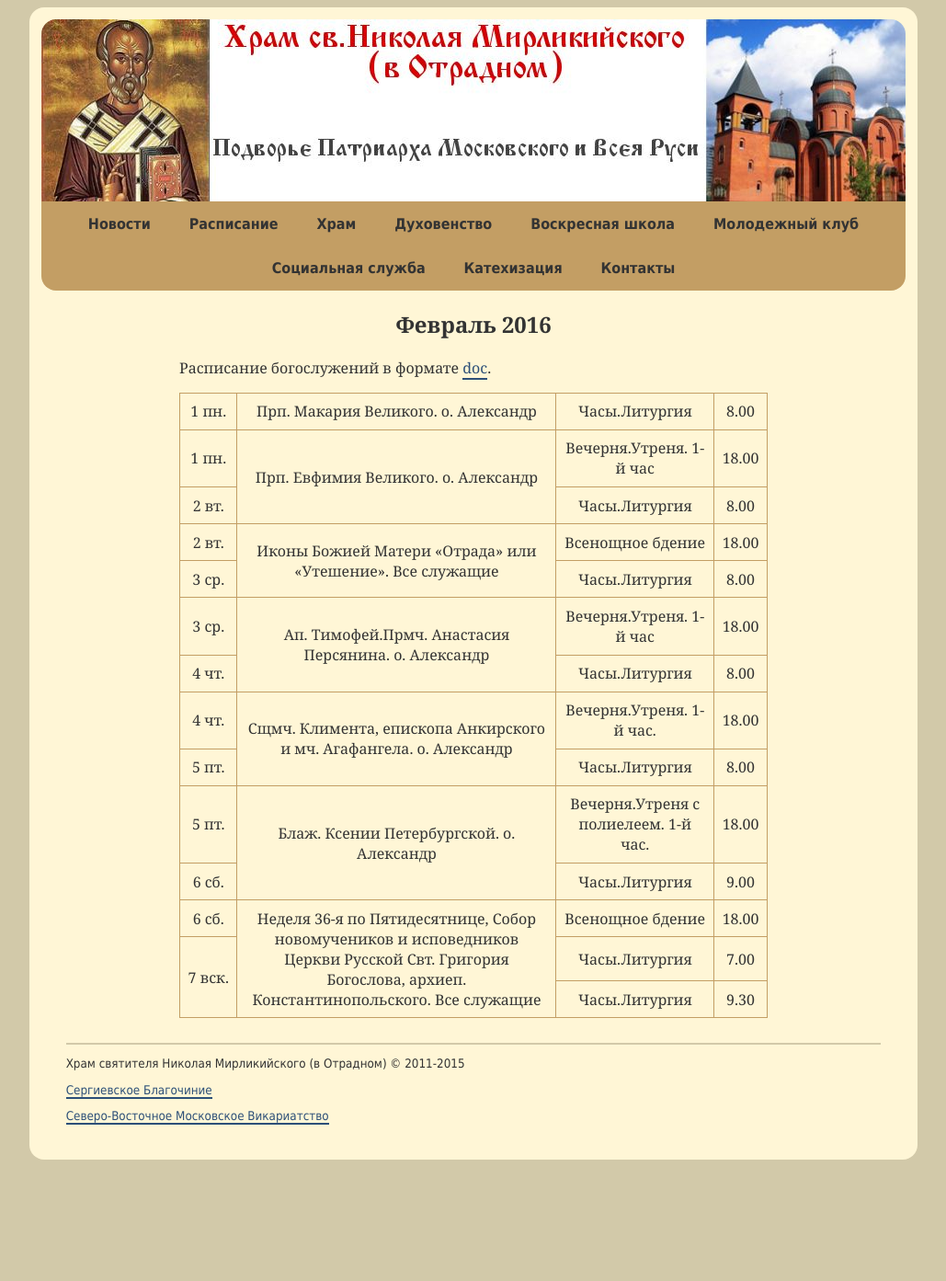
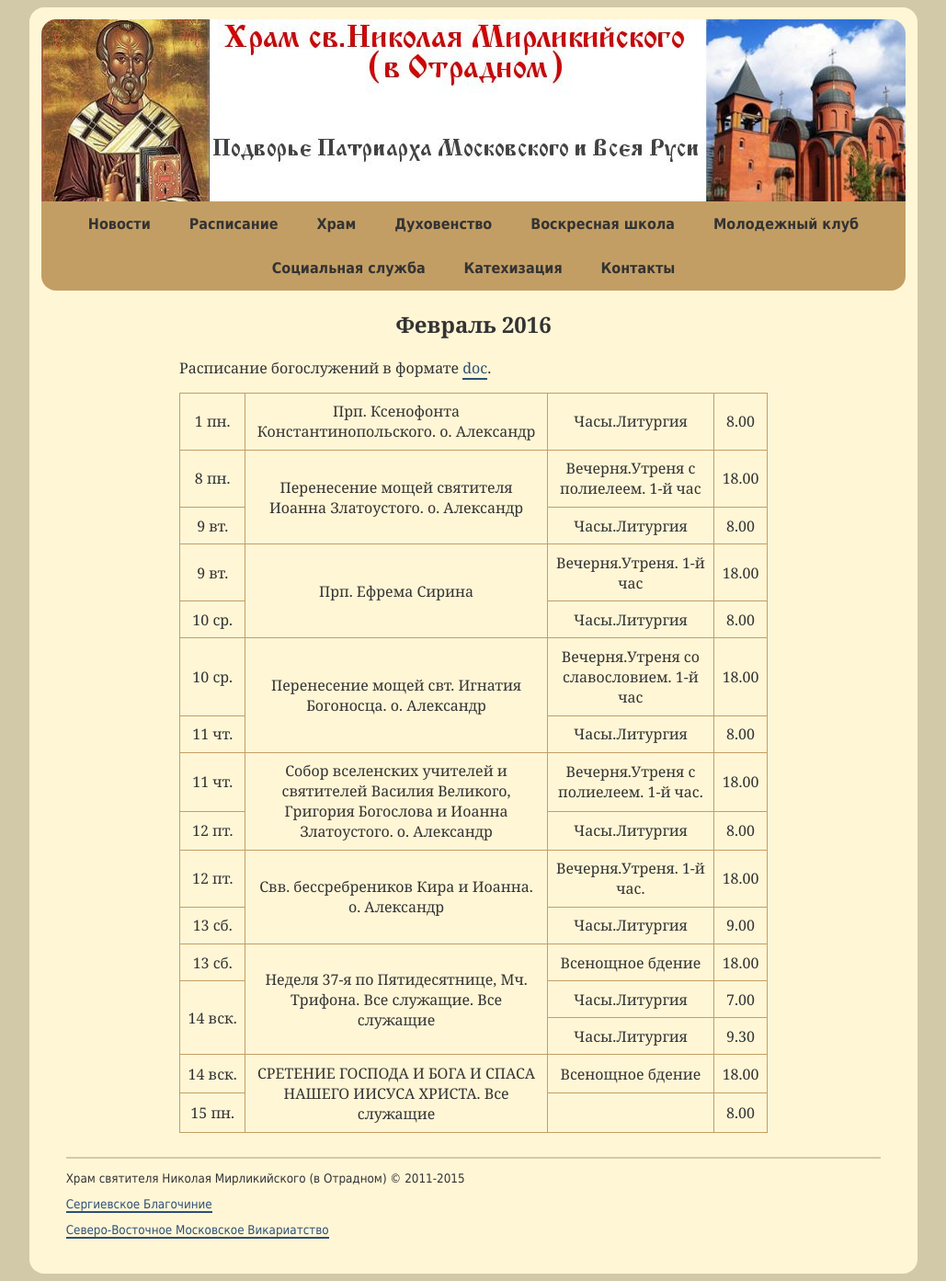
Before and after one commit to hramotradnoe/hramotradnoe.github.io, a Jekyll site: the page built from schedule/index.html, in a window 1280 px wide. Shown: the whole page at 92% size, without its empty margins (125-1154 px from the left). Built offline with Jekyll 4.4.1, drawn with Linux system fonts in a browser that asks for light colours; Markdown is read by kramdown in place of the engine named in the settings; before the commit the page ends 1269 px from its top, so only the background shows below that.

Commit message:
Update schedule.yml

```diff
--- a/_data/schedule.yml
+++ b/_data/schedule.yml
@@ -1,59 +1,66 @@
 period: Февраль 2016
 link: "https://docs.google.com/document/d/1MRnRzMpEdNcRiuZwPqMXle6WDNrjjhkfhUWmukT13HE/edit"
 timetable:
- - description : "Прп. Макария Великого. о. Александр"
+ - description : "Прп. Ксенофонта Константинопольского. о. Александр"
    services    :
       - day   : 1&nbsp;пн.
         time  : '8.00'
         title : "Часы.Литургия"
- - description : "Прп. Евфимия Великого. о. Александр"
+ - description : "Перенесение мощей святителя Иоанна Златоустого. о. Александр"
    services    :
-      - day   : 1&nbsp;пн.
+      - day   : 8&nbsp;пн.
+        time  : '18.00'
+        title : "Вечерня.Утреня с полиелеем. 1-й час"
+      - day   : 9&nbsp;вт.
+        time  : '8.00'
+        title : "Часы.Литургия"
+ - description : "Прп. Ефрема Сирина"
+   services    :
+      - day   : 9&nbsp;вт.
         time  : '18.00'
         title : "Вечерня.Утреня. 1-й час"
-      - day   : 2&nbsp;вт.
+      - day   : 10&nbsp;ср.
         time  : '8.00'
         title : "Часы.Литургия"
- - description : "Иконы Божией Матери «Отрада» или «Утешение». Все служащие"
+ - description : "Перенесение мощей свт. Игнатия Богоносца. о. Александр"
    services    :
-      - day   : 2&nbsp;вт.
+      - day   : 10&nbsp;ср.
+        time  : '18.00'
+        title : "Вечерня.Утреня со славословием. 1-й час"
+      - day   : 11&nbsp;чт.
+        time  : '8.00'
+        title : "Часы.Литургия"
+ - description : "Собор вселенских учителей и святителей Василия Великого, Григория Богослова и Иоанна Златоустого. о. Александр"
+   services    :
+      - day   : 11&nbsp;чт.
+        time  : '18.00'
+        title : "Вечерня.Утреня  с полиелеем. 1-й час."
+      - day   : 12&nbsp;пт.
+        time  : '8.00'
+        title : "Часы.Литургия"
+ - description : "Свв. бессребреников Кира и Иоанна. о. Александр"
+   services    :
+      - day   : 12&nbsp;пт.
+        time  : '18.00'
+        title : "Вечерня.Утреня. 1-й час."
+      - day   : 13&nbsp;сб.
+        time  : '9.00'
+        title : "Часы.Литургия"
+ - description : "Неделя 37-я по Пятидесятнице, Мч. Трифона. Все служащие. Все служащие"
+   services    :
+      - day   : 13&nbsp;сб.
         time  : '18.00'
         title : "Всенощное бдение"
-      - day   : 3&nbsp;ср.
-        time  : '8.00'
+      - day   : 14&nbsp;вск.
+        time  : '7.00'
         title : "Часы.Литургия"
- - description : "Ап. Тимофей.Прмч. Анастасия Персянина. о. Александр"
+      - day   : 14&nbsp;вск.
+        time  : '9.30'
+        title : "Часы.Литургия"
+ - description : "СРЕТЕНИЕ ГОСПОДА И БОГА И СПАСА НАШЕГО ИИСУСА ХРИСТА. Все служащие"
    services    :
-      - day   : 3&nbsp;ср.
-        time  : '18.00'
-        title : "Вечерня.Утреня. 1-й час"
-      - day   : 4&nbsp;чт.
-        time  : '8.00'
-        title : "Часы.Литургия"
- - description : "Сщмч. Климента, епископа Анкирского и мч. Агафангела. о. Александр"
-   services    :
-      - day   : 4&nbsp;чт.
-        time  : '18.00'
-        title : "Вечерня.Утреня. 1-й час."
-      - day   : 5&nbsp;пт.
-        time  : '8.00'
-        title : "Часы.Литургия"
- - description : "Блаж. Ксении Петербургской. о. Александр"
-   services    :
-      - day   : 5&nbsp;пт.
-        time  : '18.00'
-        title : "Вечерня.Утреня с полиелеем. 1-й час."
-      - day   : 6&nbsp;сб.
-        time  : '9.00'
-        title : "Часы.Литургия"
- - description : "Неделя 36-я по Пятидесятнице, Собор новомучеников и исповедников Церкви Русской Свт. Григория Богослова, архиеп. Константинопольского. Все служащие"
-   services    :
-      - day   : 6&nbsp;сб.
+      - day   : 14&nbsp;вск.
         time  : '18.00'
         title : "Всенощное бдение"
-      - day   : 7&nbsp;вск.
-        time  : '7.00'
-        title : "Часы.Литургия"
-      - day   : 7&nbsp;вск.
-        time  : '9.30'
-        title : "Часы.Литургия"
+      - day   : 15&nbsp;пн.
+        time  : '8.00'
```
